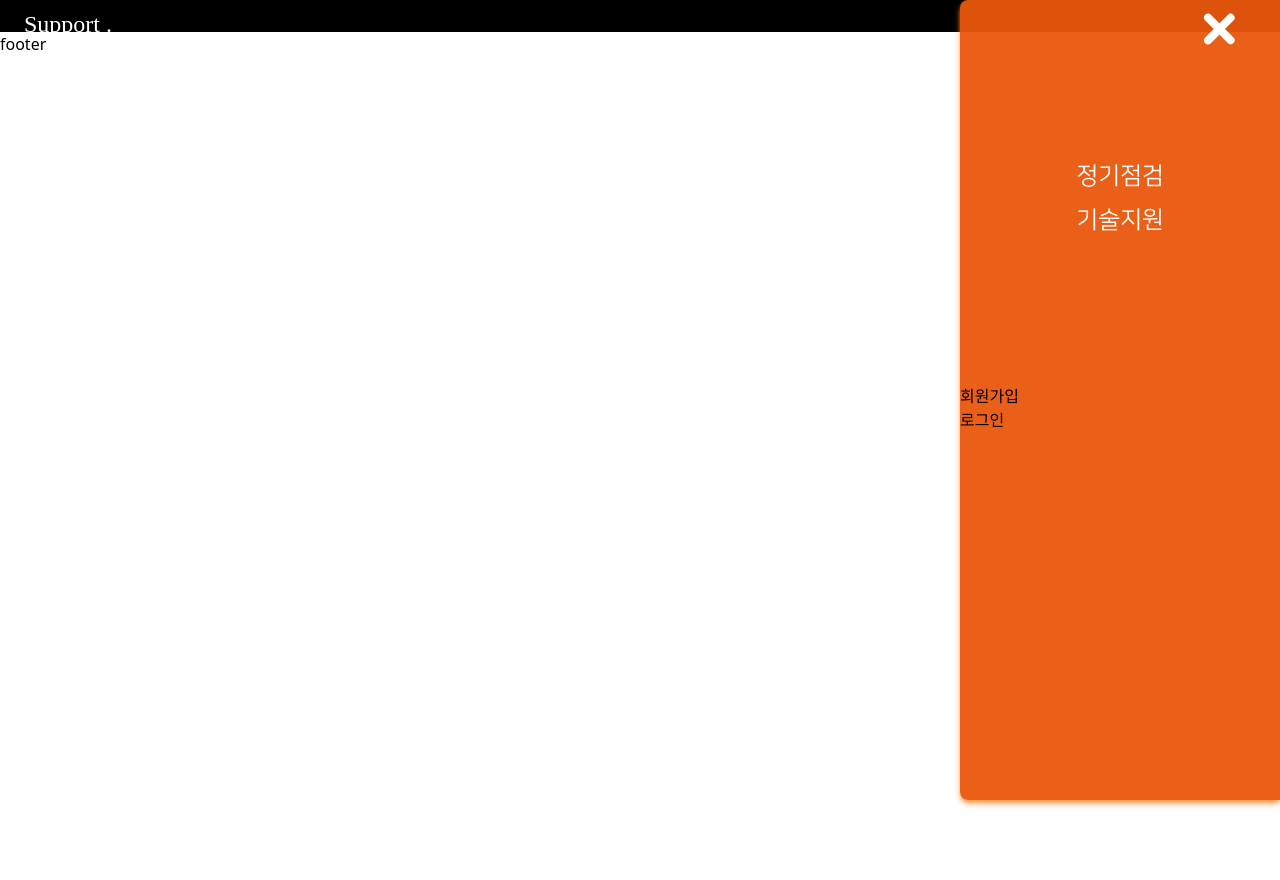
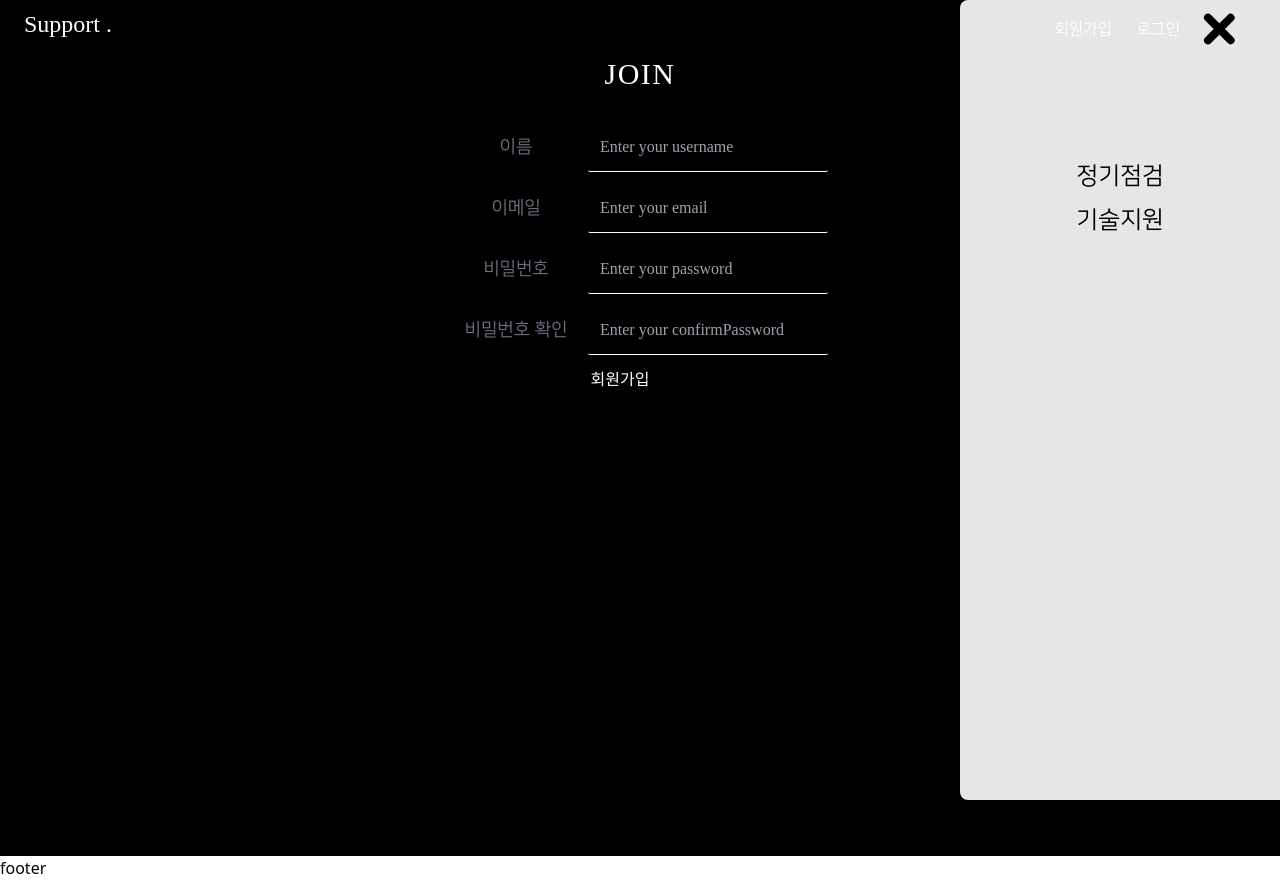
Before and after one commit to kutaelee/support-web, a React (Create React App) app in the folder src/main/reactfront/: page /join in a window 1280 px wide. Both pictures are taken after a click on the button 1232 px from the left and 29 px from the top of the page. Before the commit the page ends 800 px from the top, so only its background shows below. Built offline with nearby package versions, Linux system fonts and the light colour scheme; a web font is replaced by a local one.

Commit message:
react-hook-form useForm add , join page add , menu design modify

```diff
--- a/src/main/reactfront/package.json
+++ b/src/main/reactfront/package.json
@@ -3,6 +3,7 @@
   "version": "0.1.0",
   "private": true,
   "dependencies": {
+    "@hookform/error-message": "^2.0.1",
     "@testing-library/jest-dom": "^5.17.0",
     "@testing-library/react": "^13.4.0",
     "@testing-library/user-event": "^13.5.0",
@@ -15,6 +16,7 @@
     "npm": "^10.2.5",
     "react": "^18.2.0",
     "react-dom": "^18.2.0",
+    "react-hook-form": "^7.49.2",
     "react-router-dom": "^6.21.1",
     "react-scripts": "^5.0.1",
     "web-vitals": "^2.1.4"
--- a/src/main/reactfront/src/App.js
+++ b/src/main/reactfront/src/App.js
@@ -1,20 +1,24 @@
 // src/main/frontend/src/App.js
 
 import React from 'react';
-import {BrowserRouter, Routes, Route ,Link} from 'react-router-dom';
+import {BrowserRouter, Routes, Route} from 'react-router-dom';
 import Home from 'pages/home';
 import MyPage from 'pages/mypage';
+import Header from 'pages/header';
+import Footer from 'pages/footer';
+import Join from 'pages/join';
 
 function App() {
-
   return (
-
     <BrowserRouter>
+      <Header />
       <Routes>
-                <Route path='/' exact="exact" element={<Home />}/>
-                <Route path='/home' element={<Home />}/>
-                <Route path='/mypage' element={<MyPage />}/>
+        <Route path='/' element={<Home />} />
+        <Route path='/home' element={<Home />} />
+        <Route path='/join' element={<Join />} />
+        <Route path='/mypage' element={<MyPage />} />
       </Routes>
+      <Footer />
     </BrowserRouter>
   );
 }
--- a/src/main/reactfront/src/component/custButton.js
+++ /dev/null
@@ -1,9 +0,0 @@
-import React from 'react';
-
-const CustButton = (props) => {
-    return (<div className="">
-        <a>{props.text}</a>
-    </div>);
-};
-
-export default CustButton;
--- /dev/null
+++ b/src/main/reactfront/src/component/custInputBox.js
@@ -0,0 +1,38 @@
+// CustInputBox.js
+import React from 'react';
+
+const CustInputBox = (props) => {
+  const { register, errors, watch, setValue } = props.formMethods;
+  const { label, type, name, maxLength, pattern } = props;
+
+  return (
+    <div className='item-center text-center'>
+      <label htmlFor={name} className={`text-gray-500 w-32 inline-block font-NanumSquare text-lg transition-colors duration-300 text-right' ${watch(name) ? 'text-white' : 'text-gray-500'}`}>
+        {label}
+      </label>
+      <input
+        className='rounded-sm font-NanumRegular text-white w-60 p-3 focus:border-0 focus:outline-none focus:ring-1 focus:ring-sky-500 bg-black border-b border-white ml-2 mb-3'
+        type={type}
+        id={name}
+        name={name}
+        onChange={(e) => {
+          setValue(name, e.target.value);
+        }}
+        {...register(name, {
+          pattern: {
+            value: pattern,
+            message: 'Invalid email address',
+          },
+          maxLength: {
+            value: maxLength,
+            message: `Name must be at most ${maxLength} characters`,
+          },
+        })}
+        placeholder={`Enter your ${name}`}
+      />
+      <span className={`${errors[name] && errors[name].type ? 'block text-red-600' : 'hidden'}`}>{errors[name] && errors[name].type ? '잘못된 형식입니다' : ''}</span>
+    </div>
+  );
+};
+
+export default CustInputBox;
--- /dev/null
+++ b/src/main/reactfront/src/component/moveButton.js
@@ -0,0 +1,18 @@
+import React from 'react';
+import { useNavigate } from 'react-router-dom';
+
+
+
+const MoveButton = (props) => {
+    const navigate = useNavigate();
+
+    const movePage = () => {
+      // '/mypage' 경로로 이동
+      navigate(props.location);
+    };
+    return (<div className="inline z-50">
+        <button onClick={movePage} className="mr-5 font-NanumSquare">{props.text}</button>
+    </div>);
+};
+
+export default MoveButton;
--- a/src/main/reactfront/src/index.js
+++ b/src/main/reactfront/src/index.js
@@ -5,13 +5,11 @@ import App from './App';
 import reportWebVitals from './reportWebVitals';
 import Header from 'pages/header';
 import Footer from 'pages/footer';
-import {BrowserRouter, Routes, Route} from 'react-router-dom';
+
 const root = ReactDOM.createRoot(document.getElementById('root'));
 root.render(
   <React.StrictMode>
-    <Header />
     <App />
-    <Footer />
   </React.StrictMode>
 );
 
--- a/src/main/reactfront/src/pages/header.js
+++ b/src/main/reactfront/src/pages/header.js
@@ -1,6 +1,7 @@
-import React, { useState, useEffect } from 'react';
-import CustButton from 'component/custButton';
-import axios from 'axios';
+import MoveButton from 'component/moveButton';
+import React, { useState } from 'react';
+
+//import axios from 'axios';
 
 
 
@@ -15,7 +16,6 @@ const Header = (props) => {
   const toggleMenu = () => {
     setMenuVisibility(!isMenuVisible);
   };
-  const prevMenuName='';
 
   const toggleSubMenu = (name) => {
     setMenuList((prevMenuList) =>
@@ -46,33 +46,33 @@ const Header = (props) => {
 
 
   return (
-    <div className="h-8 bg-black">
+    <div className='h-14 bg-black'>
       <div
         className={`w-full md:w-80 h-full shadow-2xl fixed right-0 rounded-l-lg z-10 transition-opacity ${
-          !isMenuVisible ? 'bg-opacity-95' : 'opacity-0'
-        } duration-500 bg-orange-600 shadow-md shadow-orange-400`}
-        id="menu"
+          !isMenuVisible ? 'opacity-90 block' : 'opacity-0 hidden'
+        } duration-500 bg-white shadow-md shadow-white-400`}
+        id='menu'
       >
-        <div className="h-96 pt-40 select-none text-center">
+        <div className='h-96 pt-40 select-none text-center'>
 
           {menuList.map((menu, idx) => (
             <div key={menu.name} onClick={() => toggleSubMenu(menu.name)} className={` ${
-              menu.isSubMenuVisible ? 'bg-slate-50 text-orange-600':'text-white'} hover:cursor-pointer  text-2xl font-NanumSquare`}>
+              menu.isSubMenuVisible ? 'bg-gray-800 text-white':'text-black'} hover:cursor-pointer  text-2xl font-NanumSquare`}>
              <span>{menu.name}</span>
               <div
                 onClick={(e) => {
                   e.stopPropagation();
                 }}
 
-                className={`bg-slate-50 pt-3 text-center overflow-hidden transition-max-height ease-in-out  ${
-                  menu.isSubMenuVisible ? 'max-h-96  duration-300 opacity-100' : 'duration-300 max-h-0 opacity-0'
+                className={`bg-gray-600 pt-3 text-center overflow-hidden transition-max-height ease-in-out  ${
+                  menu.isSubMenuVisible ? 'max-h-96  duration-150 opacity-100' : 'duration-150 max-h-0 opacity-0'
                 }`}
               >
                 {menu.subMenus.map((subMenu) => (
 
-                  <a href="#" key={subMenu.name} className={`text-black hover:text-orange-600 mb-3 text-xl w-full block h-full`}>
+                  <button key={subMenu.name} className={`text-gray-400 hover:text-white mb-3 text-xl w-full block h-full`}>
                     {subMenu.name}
-                  </a>
+                  </button>
 
                 ))}
               </div>
@@ -80,43 +80,46 @@ const Header = (props) => {
           ))}
         </div>
 
-        <div className="w-full">
-          {login ? (
-            <CustButton text="로그아웃" />
-          ) : (
-            <>
-              <CustButton text="회원가입" /> <CustButton text="로그인" />
-            </>
-          )}
-        </div>
       </div>
 
       <button
         className={`focus:outline-none ml right-8 top-3 z-20 fixed`}
         onClick={toggleMenu}
-        id="modalToggleBtn"
+        id='modalToggleBtn'
       >
         {!isMenuVisible ? (
           <>
-            <div className="bg-white my-0 transition-transform transform rotate-45 origin-top-left duration-300 rounded-md w-10 h-2"></div>
-            <div className="opacity-0 w-6 h-0.5 bg-white my-1 transition-opacity"></div>
-            <div className="bg-white my-3 transition-transform transform -rotate-45 origin-bottom-left duration-300 rounded-md w-10 h-2"></div>
+            <div className='bg-black my-0 transition-transform transform rotate-45 origin-top-left duration-300 rounded-md w-10 h-2'></div>
+            <div className='opacity-0 w-6 h-0.5 bg-black my-1 transition-opacity'></div>
+            <div className='bg-black my-3 transition-transform transform -rotate-45 origin-bottom-left duration-300 rounded-md w-10 h-2'></div>
           </>
         ) : (
           <>
-            <div className="w-8 h-1.5 rounded-md bg-white my-1 transition-transform transform -rotate-0 origin-bottom-left duration-300"></div>
-            <div className="w-8 h-1.5 rounded-md bg-white my-1"></div>
-            <div className="w-8 h-1.5 rounded-md bg-white my-1 transition-transform transform -rotate-0 origin-bottom-left duration-300"></div>
+            <div className='w-8 h-1.5 rounded-md bg-white my-1 transition-transform transform -rotate-0 origin-bottom-left duration-300'></div>
+            <div className='w-8 h-1.5 rounded-md bg-white my-1'></div>
+            <div className='w-8 h-1.5 rounded-md bg-white my-1 transition-transform transform -rotate-0 origin-bottom-left duration-300'></div>
           </>
         )}
       </button>
 
-      <div className="h-14 fixed items-center z-20 mt-2">
-        <h1 className="text-white text-2xl font-NanumExBold pl-6 hover:cursor-pointer duration-150 hover:text-orange-600" alt="main button">
+      <div className='h-14 fixed items-center z-20 mt-2'>
+        <h1 className='text-white text-2xl font-NanumExBold pl-6 hover:cursor-pointer duration-150 hover:text-orange-600' alt='main button'>
           Support .
         </h1>
       </div>
+
+      <div className='w-full text-right pr-20 pt-4 text-white fixed'>
+      {login ? (
+            <MoveButton text='로그아웃' />
+          ) : (
+            <>
+            <MoveButton text='회원가입' location='/join' />  <MoveButton text='로그인' location='/login'  />
+            </>
+          )}
+        </div>
+
     </div>
+
   );
 };
 
--- /dev/null
+++ b/src/main/reactfront/src/pages/join.js
@@ -0,0 +1,99 @@
+// Join 컴포넌트
+import CustInputBox from 'component/custInputBox';
+import React, { useState , useEffect } from 'react';
+import { useForm } from 'react-hook-form';
+import { ErrorMessage } from '@hookform/error-message';
+
+
+
+const Join = () => {
+
+    const { register, handleSubmit, formState: { errors }, watch, setValue } = useForm();
+    const onSubmit = data => console.log(data);
+
+  const [formData, setFormData] = useState({
+    username: '',
+    email: '',
+    password: '',
+    confirmPassword: '',
+  });
+
+
+  const handleChange = (e) => {
+    const { name, value } = e.target;
+    console.log("hi")
+    setFormData((prevData) => ({
+      ...prevData,
+      [name]: value,
+    }));
+
+  };
+
+  const handleJoin = () => {
+    console.log('회원가입 정보:', formData);
+    console.log('click')
+    // 서버로 데이터 전송 또는 다른 회원가입 처리 수행
+  };
+
+
+  return (
+    <div>     <h2 className='text-white absolute w-full text-center text-3xl font-NanumExBold tracking-wider select-none'>JOIN</h2>
+    <div className='bg-black h-screen flex items-center justify-center'>
+
+      <div className='w-9/12 h-5/6 rounded-xl'>
+
+        <form onSubmit={handleSubmit(onSubmit)}>
+
+          <CustInputBox
+            label='이름'
+            type='text'
+            name='username'
+            formData={formData}
+            handleChange={handleChange}
+            pattern= '/\S+@\S+\.\S+/'
+            maxLength='10'
+            formMethods={{ register, errors, watch, setValue }}
+             />
+          <CustInputBox
+            label='이메일'
+            type='email'
+            name='email'
+            formData={formData}
+            handleChange={handleChange}
+            pattern= '/\S+@\S+\.\S+/'
+            formMethods={{ register, errors, watch, setValue }}
+
+          />
+          <CustInputBox
+            label='비밀번호'
+            type='password'
+            name='password'
+            formData={formData}
+            handleChange={handleChange}
+            pattern= '/\S+@\S+\.\S+/'
+            formMethods={{ register, errors, watch, setValue }}
+
+          />
+          <CustInputBox
+            label='비밀번호 확인'
+            type='password'
+            name='confirmPassword'
+            formData={formData}
+            handleChange={handleChange}
+            pattern= '/\S+@\S+\.\S+/'
+            formMethods={{ register, errors, watch, setValue }}
+
+          />
+          <div className='text-center w-full text-white'>
+          <button type='submit' className='pr-10'>
+            회원가입
+          </button>
+          </div>
+        </form>
+      </div>
+    </div>
+    </div>
+  );
+};
+
+export default Join;
```
Also changed, not shown: 1 other file (tests, documents, lock files or other folders). Lines whose indentation alone changed are shown as unchanged.
